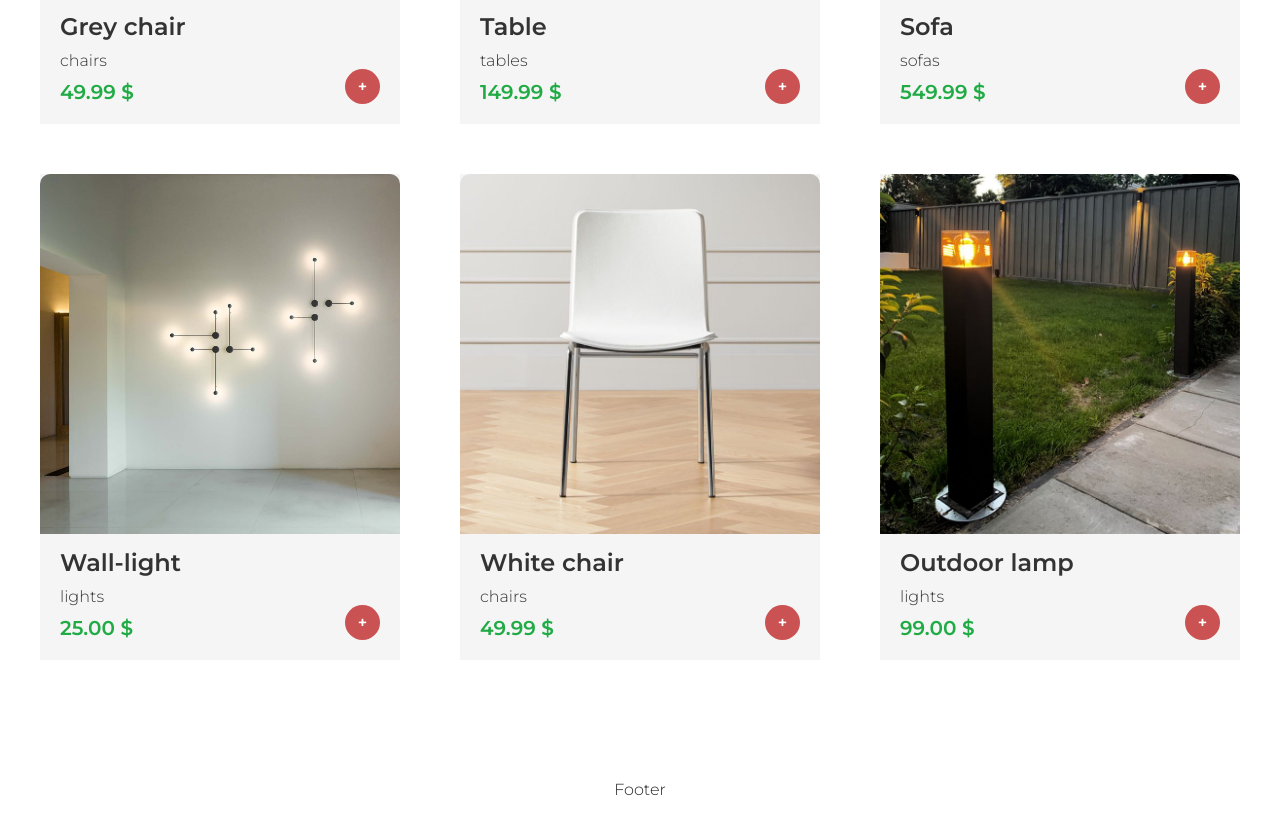
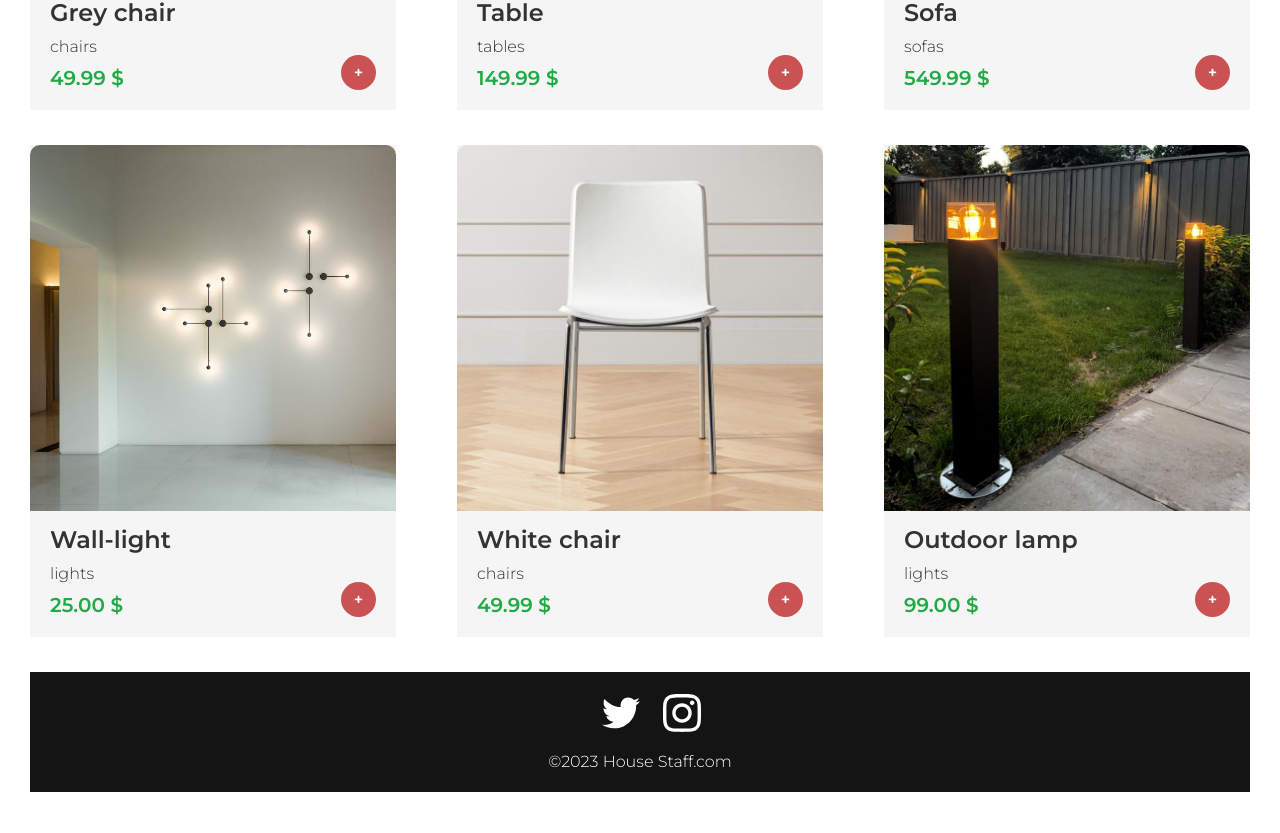
Before and after one commit to Yar1k404/shop-app, a React (Create React App) app: page / in a window 1280 px wide. Shown: the part 1097-1930 px from the top of the page. After the commit the page ends 1889 px from the top, so only its background shows below. Built offline with nearby package versions, Linux system fonts and the light colour scheme.

Commit message:
add footer and fixed some bugs

```diff
--- a/src/App.js
+++ b/src/App.js
@@ -1,10 +1,12 @@
 import React, {useState} from "react";
 import {products} from "./components/utils/ProductsList";
+
 import Navigation from "./components/navigation/Navigation";
 import Header from "./components/header/Header";
 import Items from "./components/items/Items";
 import Footer from "./components/footer/Footer";
 import Categories from "./components/categories/Categories";
+
 import './index.css'
 import './media.css'
 
--- a/src/components/footer/Footer.css
+++ b/src/components/footer/Footer.css
@@ -1,4 +1,20 @@
 footer {
-    text-align: center;
-    margin-top: 70px;
+    display: flex;
+    justify-content: center;
+    align-items: center;
+    flex-direction: column;
+    width: 100%;
+    height: 120px;
+    background-color: #141414;
+    color: #fff;
 }
+
+.footer-icons {
+    display: flex;
+    gap: 30%;
+    margin-bottom: 20px;
+}
+
+.icon {
+    cursor: pointer;
+}
--- a/src/components/footer/Footer.js
+++ b/src/components/footer/Footer.js
@@ -1,9 +1,15 @@
+import instagram from '../../img/icons/instagram.svg'
+import twitter from '../../img/icons/twitter.svg'
 import './Footer.css'
 
 function Footer() {
     return (
         <footer>
-            Footer
+            <div className="footer-icons">
+                <img src={twitter} alt="twitter-icon" className='icon'/>
+                <img src={instagram} alt="instagram-icon" className='icon'/>
+            </div>
+            ©{new Date().getFullYear()} House Staff.com
         </footer>
     )
 }
--- a/src/components/item/Item.css
+++ b/src/components/item/Item.css
@@ -1,6 +1,6 @@
 .item {
     width: 30%;
-    margin-bottom: 50px;
+    margin-bottom: 35px;
     background: #f5f5f5;
     overflow: hidden;
     position: relative;
--- a/src/index.css
+++ b/src/index.css
@@ -12,10 +12,10 @@ body {
     background: #fff;
     color: #222;
     font-family: 'Montserrat', 'sans-serif';
-    padding: 40px;
+    padding: 20px 30px 0 30px;
 }
 
 .wrapper {
     max-width: 1280px;
-    margin: 20px auto;
+    margin: 20px auto 0;
 }
--- a/src/media.css
+++ b/src/media.css
@@ -44,6 +44,11 @@
     .mobile-nav {
         display: flex;
     }
+
+    .presentation::after {
+        top: 60px;
+        left: 40px;
+    }
 }
 
 @media (max-width: 460px) {
```
Also changed, not shown: src/pages/Contacts.js (added, +10 -0 lines), src/img/icons/instagram.svg (added), src/img/icons/twitter.svg (added).
